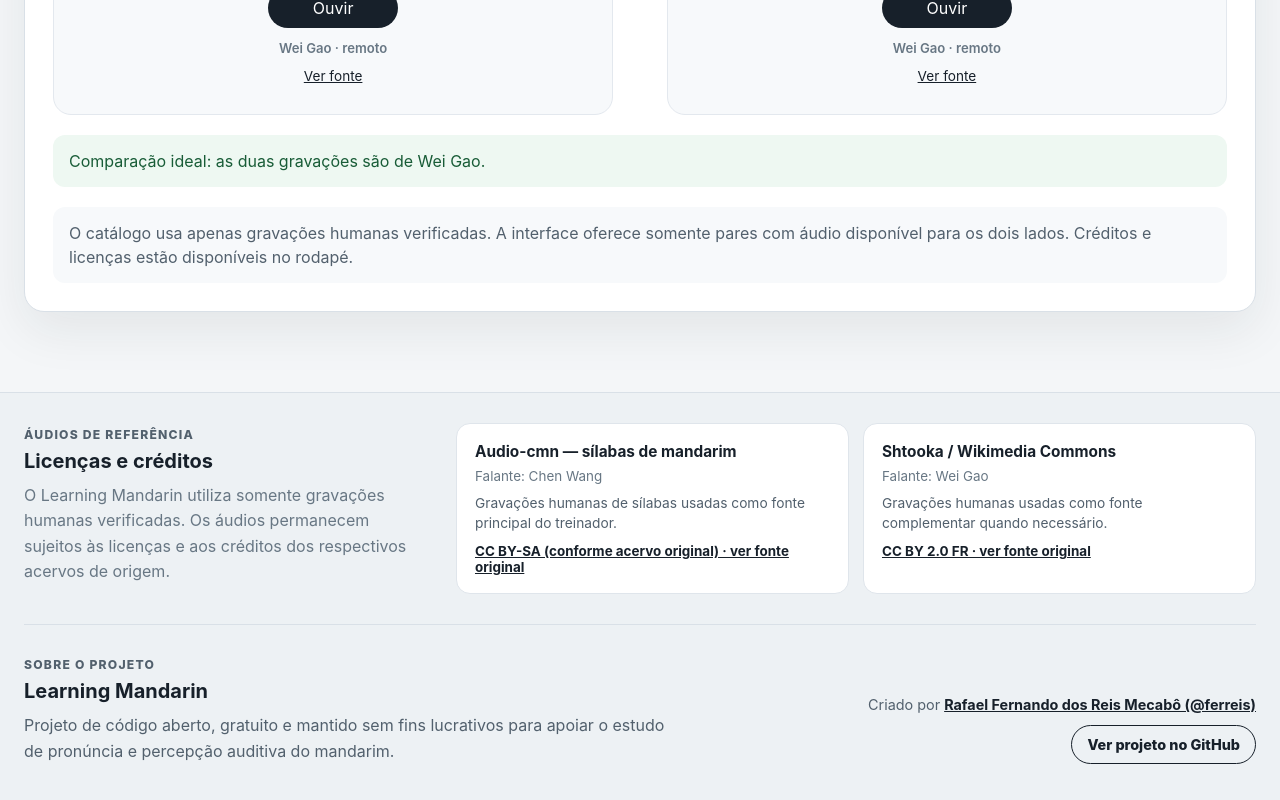
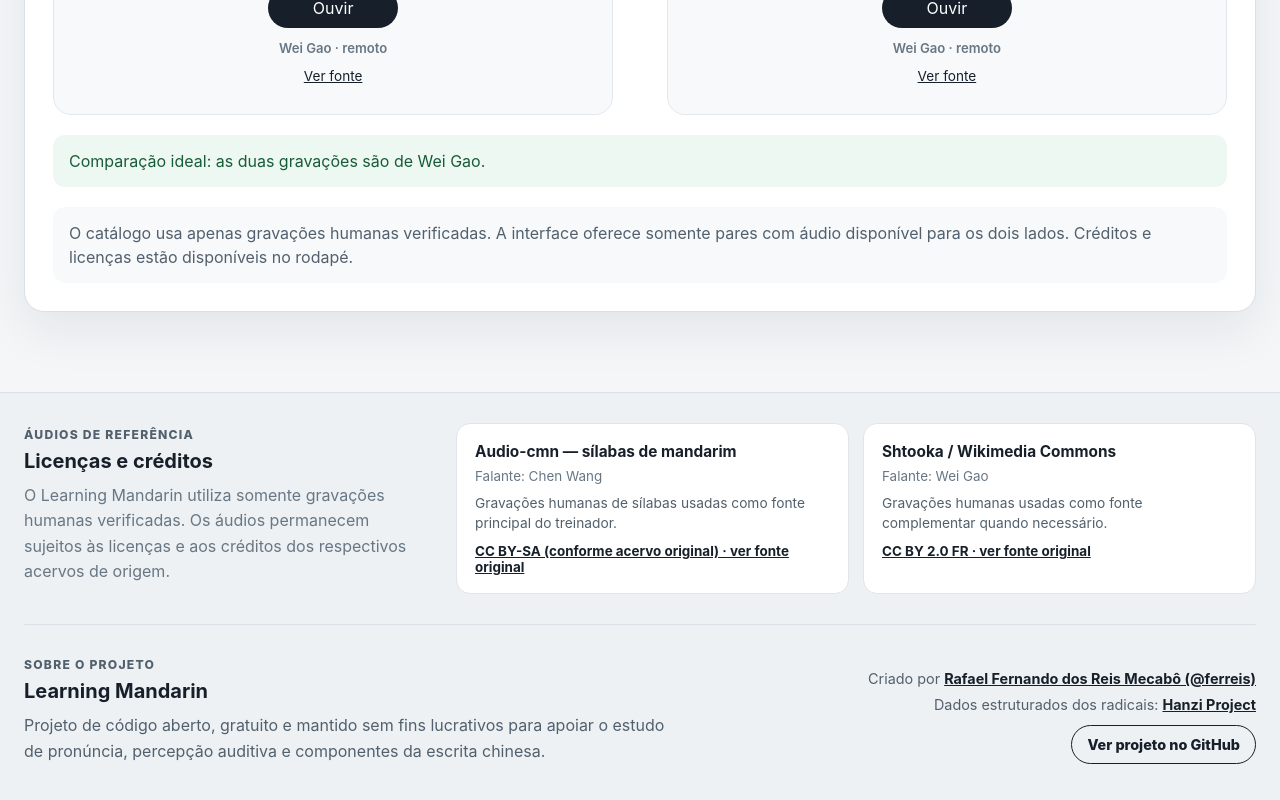
Before and after one commit to ferreis/PasiMandarim, a Vue app: page / in a window 1280 px wide. Shown: the part 704-1504 px from the top of the page. Built offline with nearby package versions, Linux system fonts and the light colour scheme.

Commit message:
docs: referencia fonte dos radicais no rodapé

```diff
--- a/src/components/AppFooter.vue
+++ b/src/components/AppFooter.vue
@@ -13,7 +13,7 @@
           <h2 id="project-footer-title">Learning Mandarin</h2>
           <p>
             Projeto de código aberto, gratuito e mantido sem fins lucrativos para apoiar o estudo
-            de pronúncia e percepção auditiva do mandarim.
+            de pronúncia, percepção auditiva e componentes da escrita chinesa.
           </p>
         </div>
 
@@ -22,6 +22,12 @@
             Criado por
             <a href="https://github.com/ferreis" target="_blank" rel="noreferrer">
               Rafael Fernando dos Reis Mecabô (@ferreis)
+            </a>
+          </span>
+          <span>
+            Dados estruturados dos radicais:
+            <a href="https://github.com/bluegreenstone/hanzi-project" target="_blank" rel="noreferrer">
+              Hanzi Project
             </a>
           </span>
           <a
@@ -81,7 +87,7 @@
 .project-footer-links {
   display: grid;
   justify-items: end;
-  gap: 12px;
+  gap: 9px;
   color: #52606d;
   font-size: 0.9rem;
   text-align: right;
@@ -96,6 +102,7 @@
   display: inline-flex;
   align-items: center;
   justify-content: center;
+  margin-top: 3px;
   padding: 10px 15px;
   border: 1px solid #17202a;
   border-radius: 999px;
```
